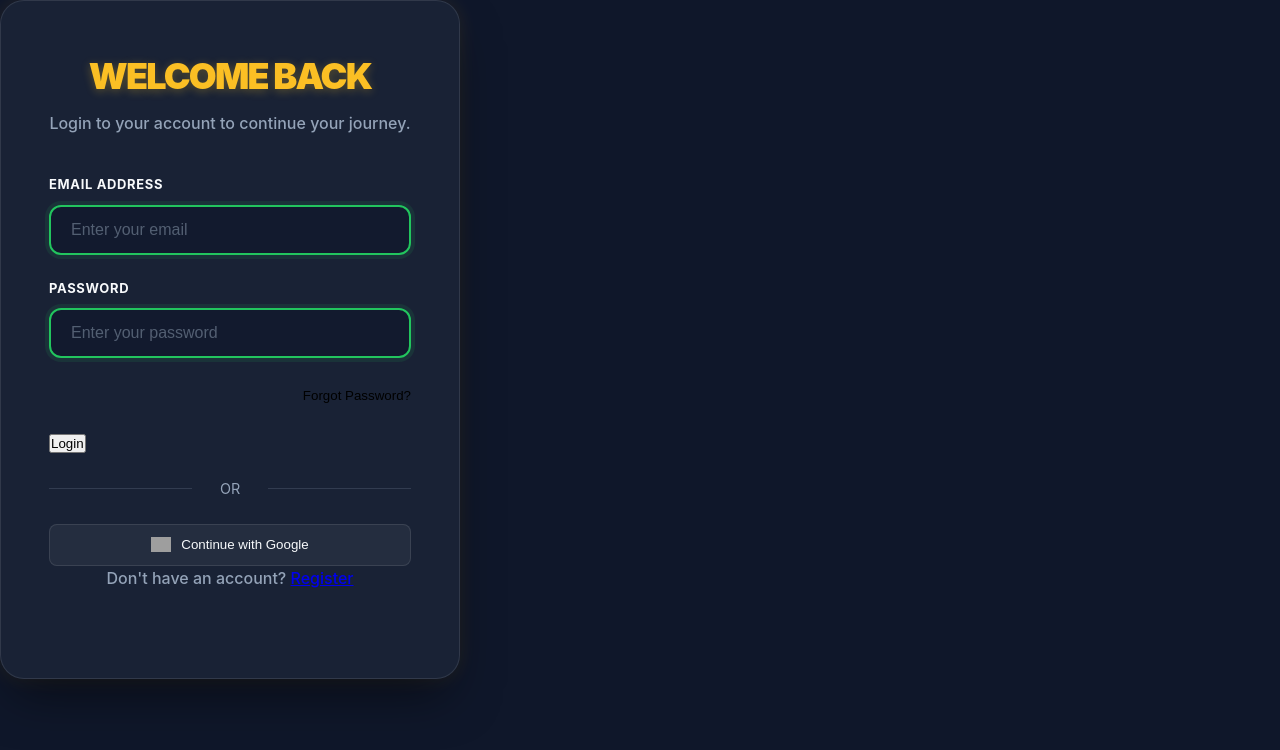
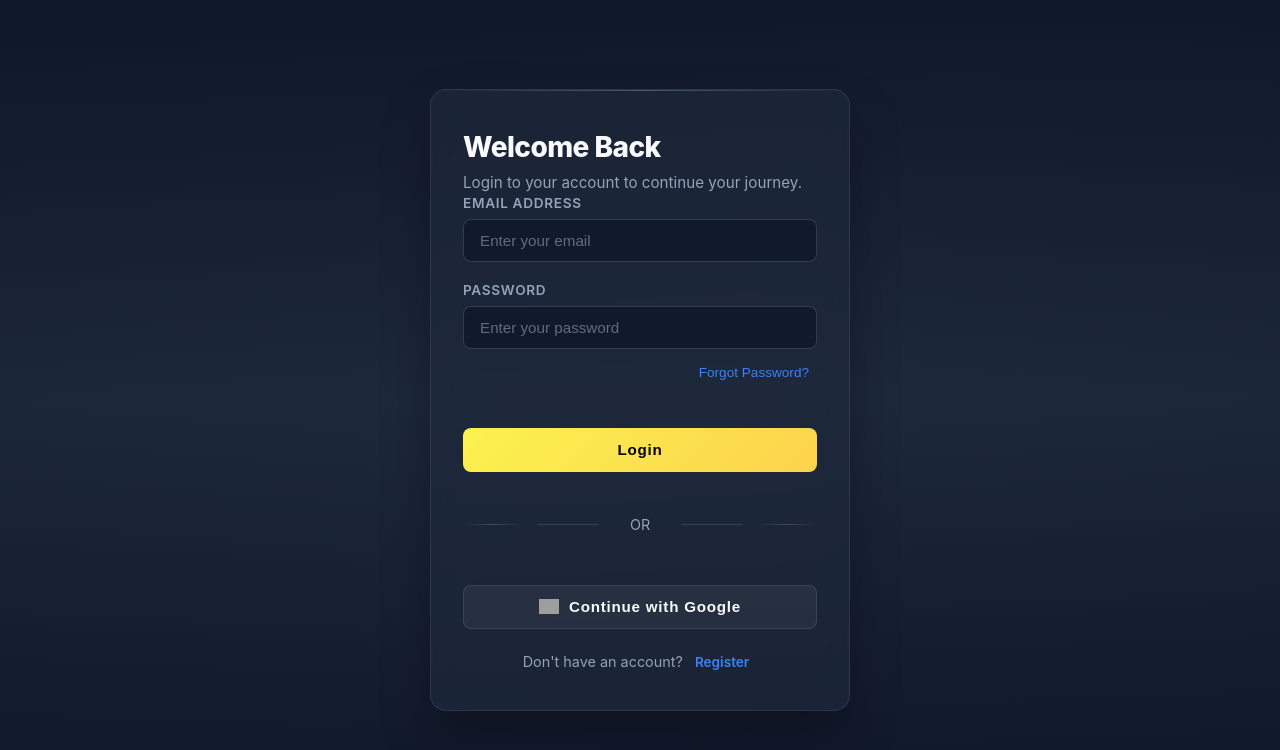
Before and after one commit to KEERTHAN-PILLI/smart-health-project, a React (Vite) app in the folder frontend/: page /login in a window 1280 px wide. Shown: the top 750 px of the page. Built offline with nearby package versions, Linux system fonts and the light colour scheme; grey boxes are pictures that could not be loaded.

Commit message:
Refactor auth styles for improved design and layout

```diff
--- a/frontend/src/styles/auth.css
+++ b/frontend/src/styles/auth.css
@@ -1,5 +1,5 @@
 :root {
-  --primary: #fbbf24;
+  --primary: #fbf24f;
   --primary-hover: #f59e0b;
   --bg-dark: #0f172a;
   --card-bg: rgba(30, 41, 59, 0.7);
@@ -18,557 +18,281 @@
 }
 
 body {
-  font-family: 'Inter', system-ui, -apple-system, sans-serif;
-  background-color: var(--bg-dark);
+  background: linear-gradient(135deg, #0f172a 0%, #1e293b 50%, #0f172a 100%);
+  font-family: -apple-system, BlinkMacSystemFont, 'Segoe UI', 'Roboto', 'Oxygen', 'Ubuntu', 'Cantarell', sans-serif;
   color: var(--text-white);
-  line-height: 1.5;
-  overflow-x: hidden;
+  min-height: 100vh;
 }
 
-/* ADVANCED GYM THEME BACKGROUND */
-.auth-container {
-  min-height: 100vh;
+/* ============ AUTH PAGE CONTAINER ============ */
+.auth-page {
   display: flex;
   align-items: center;
   justify-content: center;
-  background: linear-gradient(rgba(15, 23, 42, 0.7), rgba(15, 23, 42, 0.85)),
-    url('https://images.unsplash.com/photo-1534438327276-14e5300c3a48?q=80&w=2070&auto=format&fit=crop');
-  background-size: cover;
-  background-position: center;
-  background-attachment: fixed;
-  padding: 20px;
-  perspective: 1000px;
+  min-height: 100vh;
+  padding: 2rem 1rem;
+  background: linear-gradient(180deg, rgba(15, 23, 42, 0.95) 0%, rgba(30, 41, 59, 0.8) 50%, rgba(15, 23, 42, 0.95) 100%);
 }
 
-/* NEUMORPHIC CARD WITH GLASSMORPHISM */
+/* ============ AUTH CARD ============ */
 .auth-card {
+  width: 100%;
+  max-width: 420px;
   background: var(--card-bg);
-  padding: 48px;
-  border-radius: 24px;
-  width: 100%;
-  max-width: 460px;
-  box-shadow: 0 25px 50px -12px rgba(0, 0, 0, 0.5),
-              0 0 20px rgba(251, 191, 36, 0.1);
-  border: 1px solid rgba(255, 255, 255, 0.1);
-  backdrop-filter: blur(16px);
-  transform-style: preserve-3d;
-  animation: cardAppear 0.6s cubic-bezier(0.22, 1, 0.36, 1);
+  border-radius: 16px;
+  padding: 2.5rem 2rem;
+  border: 1px solid rgba(148, 163, 184, 0.15);
+  backdrop-filter: blur(10px);
+  box-shadow: 0 25px 50px rgba(0, 0, 0, 0.3);
+  position: relative;
+  overflow: hidden;
 }
 
-@keyframes cardAppear {
-  from {
-    opacity: 0;
-    transform: translateY(30px) rotateX(-5deg);
-  }
-  to {
-    opacity: 1;
-    transform: translateY(0) rotateX(0);
-  }
+.auth-card::before {
+  content: '';
+  position: absolute;
+  top: 0;
+  left: 0;
+  right: 0;
+  height: 1px;
+  background: linear-gradient(90deg, transparent, rgba(148, 163, 184, 0.4), transparent);
 }
 
-.auth-card h2 {
-  font-size: 36px;
-  font-weight: 900;
-  margin-bottom: 8px;
-  color: var(--primary);
-  text-transform: uppercase;
-  letter-spacing: -0.05em;
+/* ============ AUTH HEADER ============ */
+.auth-header {
   text-align: center;
-  text-shadow: 0 2px 10px rgba(251, 191, 36, 0.3);
+  margin-bottom: 2rem;
 }
 
-.auth-card p {
-  color: var(--text-gray);
-  margin-bottom: 40px;
-  text-align: center;
-  font-weight: 500;
+.auth-title {
+  font-size: 1.75rem;
+  font-weight: 800;
+  letter-spacing: -0.02em;
+  margin-bottom: 0.5rem;
+  color: var(--text-white);
 }
 
-/* ADVANCED FORM GROUPS */
+.auth-subtitle {
+  font-size: 0.95rem;
+  color: var(--text-gray);
+  line-height: 1.5;
+}
+
+/* ============ AUTH FORM ============ */
+.auth-form {
+  display: flex;
+  flex-direction: column;
+  gap: 1.25rem;
+}
+
 .form-group {
-  margin-bottom: 24px;
-  position: relative;
+  display: flex;
+  flex-direction: column;
+  gap: 0.5rem;
 }
 
 .form-group label {
-  display: block;
-  font-size: 13px;
-  font-weight: 700;
-  margin-bottom: 10px;
+  font-size: 0.85rem;
+  font-weight: 600;
+  letter-spacing: 0.05em;
+  color: var(--text-gray);
+  text-transform: uppercase;
+}
+
+.form-group input {
+  padding: 0.75rem 1rem;
+  border-radius: 8px;
+  border: 1px solid rgba(148, 163, 184, 0.25);
+  background: rgba(15, 23, 42, 0.8);
   color: var(--text-white);
-  text-transform: uppercase;
+  font-size: 0.95rem;
+  transition: var(--transition);
+  outline: none;
+}
+
+.form-group input::placeholder {
+  color: rgba(148, 163, 184, 0.6);
+}
+
+.form-group input:focus {
+  border-color: var(--accent);
+  background: rgba(15, 23, 42, 0.95);
+  box-shadow: 0 0 0 3px rgba(59, 130, 246, 0.1);
+  transform: translateY(-1px);
+}
+
+.error-text {
+  font-size: 0.8rem;
+  color: var(--error);
+  margin-top: -0.25rem;
+}
+
+/* ============ AUTH ACTIONS ============ */
+.auth-actions {
+  display: flex;
+  justify-content: flex-end;
+  margin-top: -0.5rem;
+}
+
+.auth-link {
+  background: none;
+  border: none;
+  color: var(--accent);
+  font-size: 0.85rem;
+  cursor: pointer;
+  text-decoration: none;
+  transition: var(--transition);
+  padding: 0.25rem 0.5rem;
+}
+
+.auth-link:hover {
+  color: #60a5fa;
+  text-decoration: underline;
+}
+
+/* ============ BUTTONS ============ */
+.auth-button,
+.google-button {
+  padding: 0.85rem 1.25rem;
+  border-radius: 8px;
+  border: none;
+  font-size: 0.95rem;
+  font-weight: 600;
+  cursor: pointer;
+  transition: var(--transition);
+  outline: none;
   letter-spacing: 0.05em;
+}
+
+.auth-button {
+  background: linear-gradient(135deg, var(--primary) 0%, #fcd34d 100%);
+  color: #000;
+  width: 100%;
+}
+
+.auth-button:hover:not(:disabled) {
+  transform: translateY(-2px);
+  box-shadow: 0 15px 30px rgba(251, 242, 79, 0.3);
+}
+
+.auth-button:active:not(:disabled) {
+  transform: translateY(0);
+}
+
+.auth-button:disabled {
+  opacity: 0.6;
+  cursor: not-allowed;
+}
+
+.google-button {
+  background: rgba(59, 130, 246, 0.1);
+  color: var(--text-white);
+  border: 1px solid rgba(59, 130, 246, 0.3);
+  display: flex;
+  align-items: center;
+  justify-content: center;
+  gap: 0.75rem;
+  width: 100%;
+  margin-top: 0.5rem;
+}
+
+.google-button:hover {
+  background: rgba(59, 130, 246, 0.2);
+  border-color: rgba(59, 130, 246, 0.5);
+  transform: translateY(-1px);
+}
+
+/* ============ DIVIDER ============ */
+.divider {
+  display: flex;
+  align-items: center;
+  gap: 1rem;
+  color: var(--text-gray);
+  font-size: 0.85rem;
+  margin: 1.5rem 0;
+}
+
+.divider::before,
+.divider::after {
+  content: '';
+  flex: 1;
+  height: 1px;
+  background: linear-gradient(90deg, transparent, rgba(148, 163, 184, 0.3), transparent);
+}
+
+/* ============ AUTH FOOTER ============ */
+.auth-footer-text {
+  text-align: center;
+  font-size: 0.9rem;
+  color: var(--text-gray);
+  margin-top: 1.5rem;
+}
+
+.auth-footer-text a {
+  color: var(--accent);
+  text-decoration: none;
+  font-weight: 600;
   transition: var(--transition);
 }
 
-.form-group input {
-  width: 100%;
-  padding: 14px 20px;
-  background: rgba(15, 23, 42, 0.6);
-  border: 2px solid #334155;
-  border-radius: 12px;
-  color: white;
-  font-size: 16px;
-  transition: var(--transition);
-}
-
-.form-group input:focus {
-  outline: none;
-  border-color: var(--primary);
-  background: rgba(15, 23, 42, 0.8);
-  box-shadow: 0 0 0 4px rgba(251, 191, 36, 0.1);
-  transform: translateY(-2px);
-}
-
-/* BUTTONS WITH SMOOTH EFFECTS */
-.btn-primary {
-  width: 100%;
-  padding: 16px;
-  background: var(--primary);
-  color: #000;
-  border: none;
-  border-radius: 12px;
-  font-size: 16px;
-  font-weight: 800;
-  cursor: pointer;
-  transition: var(--transition);
-  text-transform: uppercase;
-  letter-spacing: 0.05em;
-  margin-top: 12px;
-  position: relative;
-  overflow: hidden;
-  display: flex;
-  align-items: center;
-  justify-content: center;
-}
-
-.btn-primary::after {
-  content: '';
-  position: absolute;
-  top: 0;
-  left: -100%;
-  width: 100%;
-  height: 100%;
-  background: linear-gradient(
-    90deg,
-    transparent,
-    rgba(255, 255, 255, 0.4),
-    transparent
-  );
-  transition: 0.5s;
-}
-
-.btn-primary:hover:not(:disabled) {
-  background: var(--primary-hover);
-  transform: translateY(-3px) scale(1.02);
-  box-shadow: 0 10px 25px -5px rgba(251, 191, 36, 0.5);
-}
-
-.btn-primary:hover::after {
-  left: 100%;
-}
-
-.btn-primary:active {
-  transform: translateY(-1px) scale(0.98);
-}
-
-.btn-primary:disabled {
-  opacity: 0.5;
-  cursor: not-allowed;
-}
-
-.btn-link {
-  background: none;
-  border: none;
-  color: var(--primary);
-  font-size: 14px;
-  font-weight: 700;
-  cursor: pointer;
-  margin-top: 20px;
-  display: block;
-  width: 100%;
-  text-align: center;
-  transition: var(--transition);
-  text-transform: uppercase;
-  letter-spacing: 0.05em;
-}
-
-.btn-link:hover {
-  color: var(--text-white);
-  transform: scale(1.05);
-}
-
-/* GOOGLE BUTTON ADVANCED */
-.btn-google {
-  width: 100%;
-  padding: 14px;
-  background: rgba(255, 255, 255, 0.03);
-  color: white;
-  border: 2px solid #334155;
-  border-radius: 12px;
-  font-size: 15px;
-  font-weight: 700;
-  cursor: pointer;
-  display: flex;
-  align-items: center;
-  justify-content: center;
-  gap: 12px;
-  margin-top: 16px;
-  transition: var(--transition);
-}
-
-.btn-google:hover {
-  background: rgba(255, 255, 255, 0.08);
-  border-color: var(--primary);
-  transform: translateY(-2px);
-}
-
-.signup-text {
-  margin-top: 32px;
-  text-align: center;
-  font-size: 14px;
-  color: var(--text-gray);
-  font-weight: 500;
-}
-
-.signup-text a {
-  color: var(--primary);
-  text-decoration: none;
-  font-weight: 800;
-  margin-left: 5px;
-  transition: var(--transition);
-}
-
-.signup-text a:hover {
-  color: var(--text-white);
+.auth-footer-text a:hover {
+  color: #60a5fa;
   text-decoration: underline;
 }
 
-/* ADVANCED MODAL */
+/* ============ MODAL OVERLAY ============ */
 .modal-overlay {
   position: fixed;
-  inset: 0;
-  background: rgba(15, 23, 42, 0.9);
+  top: 0;
+  left: 0;
+  right: 0;
+  bottom: 0;
+  background: rgba(0, 0, 0, 0.7);
+  backdrop-filter: blur(4px);
   display: flex;
   align-items: center;
   justify-content: center;
   z-index: 1000;
-  backdrop-filter: blur(8px);
-  animation: fadeIn 0.3s ease-out;
+  padding: 1rem;
 }
 
-@keyframes fadeIn {
-  from { opacity: 0; }
-  to { opacity: 1; }
-}
-
-.modal-card {
-  background: var(--bg-dark);
-  padding: 40px;
-  border-radius: 24px;
-  width: 90%;
-  max-width: 460px;
-  position: relative;
-  border: 2px solid var(--primary);
-  box-shadow: 0 0 40px rgba(251, 191, 36, 0.2);
-  animation: modalSlide 0.4s cubic-bezier(0.34, 1.56, 0.64, 1);
-}
-
-@keyframes modalSlide {
-  from { opacity: 0; transform: translateY(40px) scale(0.9); }
-  to { opacity: 1; transform: translateY(0) scale(1); }
-}
-
-.modal-close {
-  position: absolute;
-  top: 20px;
-  right: 20px;
-  color: var(--text-gray);
-  background: rgba(255, 255, 255, 0.05);
-  border: none;
-  width: 32px;
-  height: 32px;
-  border-radius: 50%;
-  display: flex;
-  align-items: center;
-  justify-content: center;
-  font-size: 18px;
-  cursor: pointer;
-  transition: var(--transition);
-}
-
-.modal-close:hover {
-  background: var(--error);
-  color: white;
-  transform: rotate(90deg);
-}
-
-.modal-card h3 {
-  color: var(--primary);
-  margin-bottom: 24px;
-  font-size: 28px;
-  font-weight: 900;
-  text-transform: uppercase;
-  text-align: center;
-}
-
-/* ERROR/SUCCESS MESSAGES */
-.error-message, .success-message {
-  padding: 16px;
-  border-radius: 12px;
-  font-size: 14px;
-  font-weight: 600;
-  margin-bottom: 24px;
-  animation: slideIn 0.3s ease-out;
-}
-
-@keyframes slideIn {
-  from { transform: translateX(-10px); opacity: 0; }
-  to { transform: translateX(0); opacity: 1; }
-}
-
-/* RESPONSIVE */
+/* ============ RESPONSIVE ============ */
 @media (max-width: 480px) {
   .auth-card {
-    padding: 32px 24px;
+    padding: 2rem 1.5rem;
+    border-radius: 12px;
   }
-  .auth-card h2 {
-    font-size: 28px;
+
+  .auth-title {
+    font-size: 1.5rem;
+  }
+
+  .auth-subtitle {
+    font-size: 0.9rem;
+  }
+
+  .form-group input {
+    font-size: 16px; /* Prevents zoom on iOS */
   }
 }
 
-
-/* ADDITIONAL ADVANCED ANIMATIONS */
-@keyframes pulse-glow {
-  0%, 100% { box-shadow: 0 0 20px rgba(251, 191, 36, 0.3); }
-  50% { box-shadow: 0 0 40px rgba(251, 191, 36, 0.6); }
+/* ============ SUCCESS & ERROR MESSAGES ============ */
+.success-message {
+  padding: 0.75rem 1rem;
+  background: rgba(34, 197, 94, 0.1);
+  border-left: 3px solid var(--success);
+  border-radius: 4px;
+  color: var(--success);
+  font-size: 0.9rem;
+  margin-bottom: 1rem;
 }
 
-@keyframes float {
-  0%, 100% { transform: translateY(0px); }
-  50% { transform: translateY(-10px); }
+.error-message {
+  padding: 0.75rem 1rem;
+  background: rgba(239, 68, 68, 0.1);
+  border-left: 3px solid var(--error);
+  border-radius: 4px;
+  color: var(--error);
+  font-size: 0.9rem;
+  margin-bottom: 1rem;
 }
-
-@keyframes shimmer {
-  0% { background-position: -2000px 0; }
-  100% { background-position: 2000px 0; }
-}
-
-@keyframes shake {
-  0%, 100% { transform: translateX(0); }
-  25% { transform: translateX(-5px); }
-  75% { transform: translateX(5px); }
-}
-
-@keyframes spin-slow {
-  0% { transform: rotate(0deg); }
-  100% { transform: rotate(360deg); }
-}
-
-/* ENHANCED INPUT ANIMATIONS */
-.form-group input::placeholder {
-  color: rgba(148, 163, 184, 0.5);
-  transition: var(--transition);
-}
-
-.form-group input:focus::placeholder {
-  color: rgba(251, 191, 36, 0.3);
-}
-
-.form-group input:valid {
-  border-color: var(--success);
-  box-shadow: 0 0 0 4px rgba(34, 197, 94, 0.1);
-}
-
-.form-group input:invalid:not(:placeholder-shown) {
-  border-color: var(--error);
-  box-shadow: 0 0 0 4px rgba(239, 68, 68, 0.1);
-}
-
-/* ENHANCED BUTTON EFFECTS */
-.btn-primary:active:not(:disabled) {
-  animation: pulse 0.3s ease-out;
-}
-
-@keyframes pulse {
-  0% { transform: scale(1); }
-  50% { transform: scale(0.95); }
-  100% { transform: scale(1); }
-}
-
-/* ENHANCED LOADING STATE */
-.btn-primary.loading {
-  pointer-events: none;
-  opacity: 0.8;
-}
-
-.btn-primary.loading::before {
-  content: '';
-  position: absolute;
-  width: 16px;
-  height: 16px;
-  margin-right: 8px;
-  border: 2px solid rgba(0, 0, 0, 0.3);
-  border-radius: 50%;
-  border-top-color: #000;
-  animation: spin-slow 0.8s linear infinite;
-}
-
-/* ENHANCED FORM VALIDATION MESSAGES */
-.validation-message {
-  font-size: 12px;
-  margin-top: 6px;
-  transition: var(--transition);
-  min-height: 18px;
-}
-
-.validation-message.error {
-  color: var(--error);
-  animation: slideIn 0.2s ease-out;
-}
-
-.validation-message.success {
-  color: var(--success);
-  animation: slideIn 0.2s ease-out;
-}
-
-/* ENHANCED TAB NAVIGATION */
-.tab-button {
-  padding: 12px 24px;
-  background: rgba(255, 255, 255, 0.05);
-  border: 2px solid rgba(255, 255, 255, 0.1);
-  color: var(--text-gray);
-  border-radius: 12px 12px 0 0;
-  cursor: pointer;
-  font-weight: 600;
-  transition: var(--transition);
-  margin-right: 8px;
-  position: relative;
-  overflow: hidden;
-}
-
-.tab-button:hover {
-  background: rgba(255, 255, 255, 0.08);
-  color: var(--text-white);
-  transform: translateY(-2px);
-}
-
-.tab-button.active {
-  background: var(--primary);
-  color: #000;
-  border-color: var(--primary);
-  box-shadow: 0 0 20px rgba(251, 191, 36, 0.3);
-}
-
-/* DIVIDER LINE */
-.divider {
-  display: flex;
-  align-items: center;
-  margin: 24px 0;
-  gap: 12px;
-}
-
-.divider-line {
-  flex: 1;
-  height: 1px;
-  background: linear-gradient(90deg, transparent, rgba(255, 255, 255, 0.1), transparent);
-}
-
-.divider-text {
-  color: var(--text-gray);
-  font-size: 12px;
-  font-weight: 600;
-  text-transform: uppercase;
-  letter-spacing: 0.05em;
-}
-
-/* ENHANCED SUCCESS STATE */
-.success-state {
-  animation: slideIn 0.4s cubic-bezier(0.34, 1.56, 0.64, 1);
-}
-
-.success-icon {
-  width: 64px;
-  height: 64px;
-  margin: 0 auto 24px;
-  background: rgba(34, 197, 94, 0.1);
-  border: 2px solid var(--success);
-  border-radius: 50%;
-  display: flex;
-  align-items: center;
-  justify-content: center;
-  color: var(--success);
-  font-size: 36px;
-  animation: pulse-glow 2s ease-in-out infinite;
-}
-
-/* FOCUS RING ENHANCEMENT */
-.focus-ring:focus {
-  outline: none;
-  box-shadow: 0 0 0 4px var(--primary), 0 0 0 8px rgba(251, 191, 36, 0.2);
-}
-
-/* LINK ANIMATIONS */
-a.animated-link {
-  position: relative;
-  text-decoration: none;
-  color: var(--primary);
-  transition: var(--transition);
-}
-
-a.animated-link::after {
-  content: '';
-  position: absolute;
-  bottom: -4px;
-  left: 0;
-  width: 0;
-  height: 2px;
-  background: var(--primary);
-  transition: width 0.3s ease-out;
-}
-
-a.animated-link:hover::after {
-  width: 100%;
-}
-
-/* TOOLTIP */
-.tooltip {
-  position: relative;
-  display: inline-block;
-}
-
-.tooltip .tooltiptext {
-  visibility: hidden;
-  width: 200px;
-  background-color: var(--primary);
-  color: #000;
-  text-align: center;
-  border-radius: 8px;
-  padding: 8px 12px;
-  position: absolute;
-  z-index: 1;
-  bottom: 125%;
-  left: 50%;
-  margin-left: -100px;
-  opacity: 0;
-  transition: opacity 0.3s;
-  font-size: 12px;
-  font-weight: 600;
-}
-
-.tooltip:hover .tooltiptext {
-  visibility: visible;
-  opacity: 1;
-}
-
-/* SCROLL ANIMATIONS */
-@media (prefers-reduced-motion: no-preference) {
-  html {
-    scroll-behavior: smooth;
-  }
-}
-
-/* TRANSITION SMOOTH */
-body * {
-  transition: background-color 0.3s ease, color 0.3s ease, border-color 0.3s ease;
-}
```
